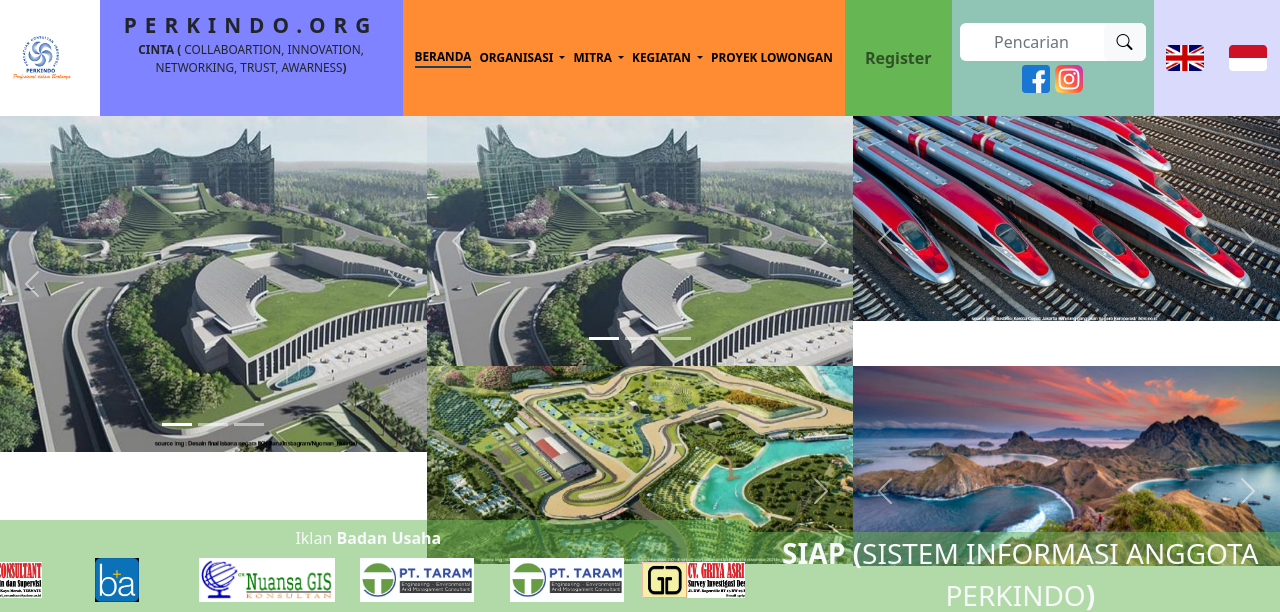
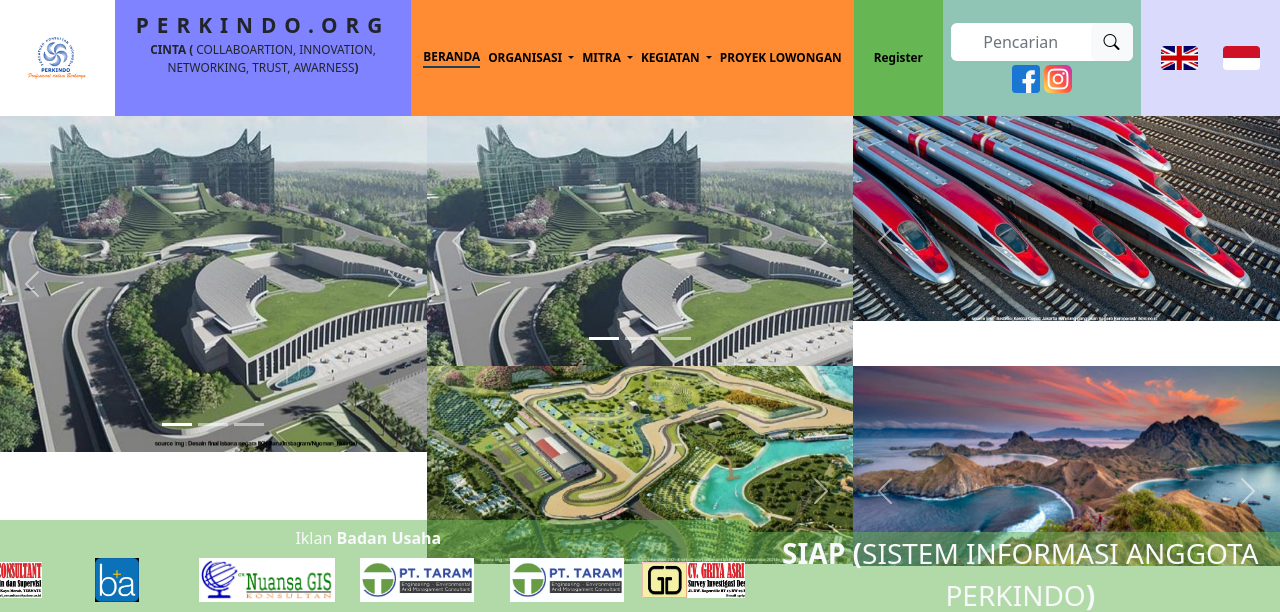
Before and after one commit to RindangRamadhan/perkindo, a plain HTML site: page index.html in a window 1280 px wide. Shown: the top 612 px of the page. Drawn offline with nearby package versions, Linux system fonts and the light colour scheme.

Commit message:
fixing navbar

```diff
--- a/index.html
+++ b/index.html
@@ -17,10 +17,10 @@
         <!-- BEGIN Navbar -->
         <nav class="navbar navbar-expand-lg navbar-light p-0">
             <div class="container-fluid p-0">
-                <a class="navbar-brand __navbar-brand" href="#" target="_blank">
+                <a class="navbar-brand mx-3 __navbar-brand" href="#" target="_blank">
                     <img class="img-fluid" src="./assets/img/perkindo.png" alt="Perkindo" />
                 </a>
-                <button class="navbar-toggler" type="button" data-bs-toggle="offcanvas" data-bs-target="#offcanvasNavbar" aria-controls="offcanvasNavbar">
+                <button class="navbar-toggler mx-3" type="button" data-bs-toggle="offcanvas" data-bs-target="#offcanvasNavbar" aria-controls="offcanvasNavbar">
                     <span class="navbar-toggler-icon"></span>
                 </button>
                 <div class="offcanvas offcanvas-end" tabindex="-1" id="offcanvasNavbar" aria-labelledby="offcanvasNavbarLabel">
@@ -108,7 +108,7 @@
                                 <a class="nav-link fw-bold p-0 mx-1 text-center" href="#">REGISTER</a>
                             </li> -->
                         </ul>
-                        <ul class="navbar-nav mr-auto px-3 justify-content-around align-items-center" style="background: #66b653; height: 116px">
+                        <ul class="navbar-nav __navbar-nav mr-auto px-3 justify-content-around align-items-center" style="background: #66b653; height: 116px">
                             <li class="nav-item">
                                 <a class="nav-link fw-bold p-0 mx-1 text-center" href="#">Register</a>
                             </li>
@@ -127,7 +127,7 @@
                             </section>
                         </div>
 
-                        <div class="d-flex align-items-center __lang">
+                        <div class="d-flex align-items-center __lang p-2">
                             <img class="m-auto" src="./assets/img/1607473002 1.png" alt="english" />
                             <img class="m-auto" src="./assets/img/bendera-merah-putih 1.png" alt="indonesia" />
                         </div>
```
